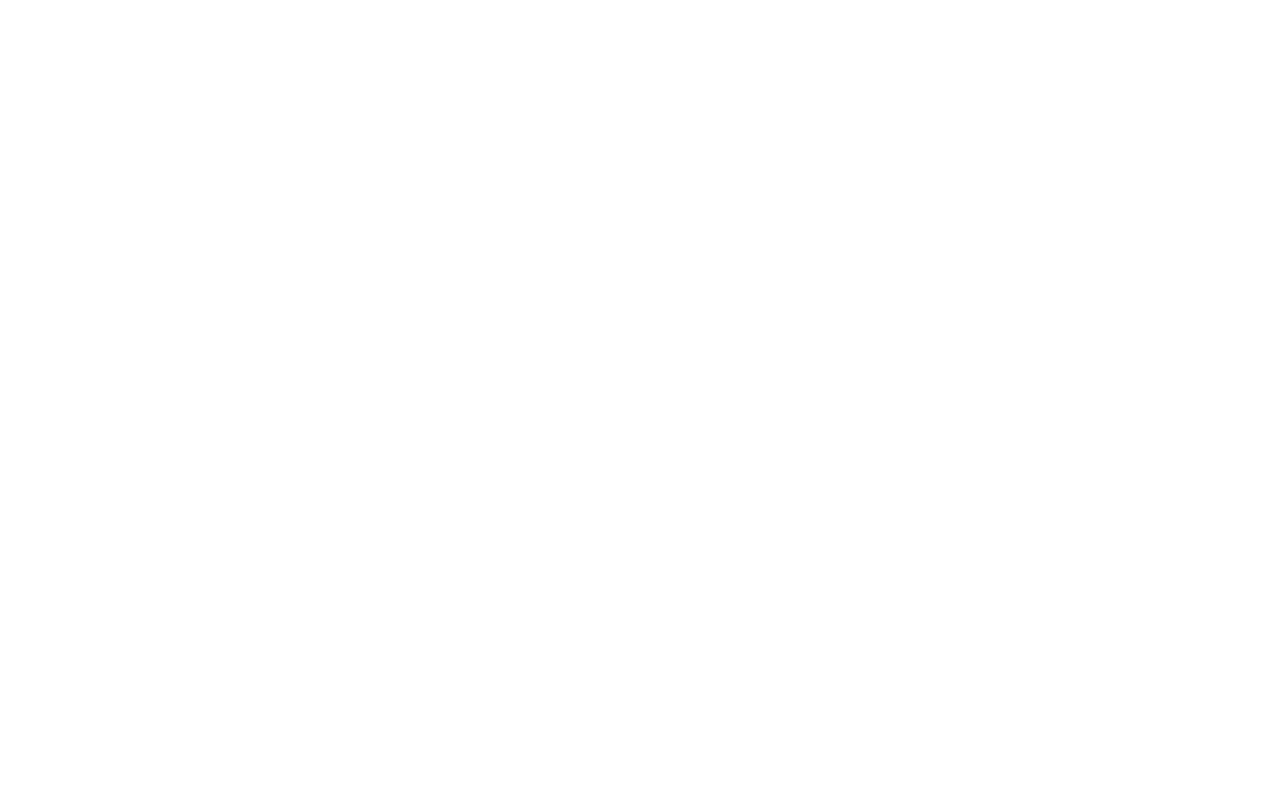
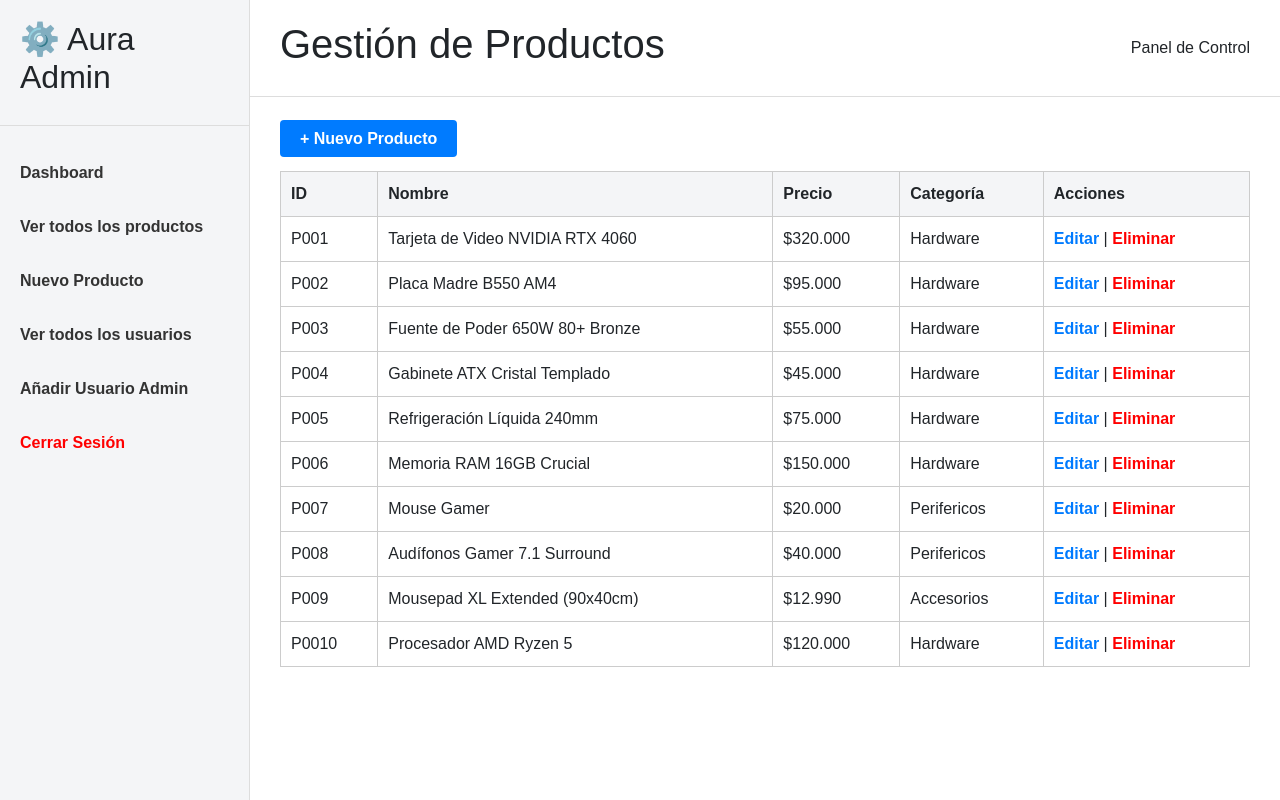
Before and after one commit to Fernand0SC/aura-shopEV2, a React (Vite) app: page /admin/productos in a window 1280 px wide. Before the commit this address had no page. Built offline with nearby package versions, Linux system fonts and the light colour scheme.

Commit message:
Se crea la vista AdminProductos con la tabla del catalogo dinamica

```diff
--- a/src/App.jsx
+++ b/src/App.jsx
@@ -14,6 +14,7 @@ import { Blogs } from './pages/Blogs';
 
 // Páginas del Administrador
 import { AdminHome } from './pages/AdminHome';
+import { AdminProductos } from './pages/AdminProductos';
 
 //molde cliente (con Header y Footer)
 const ClientLayout = ({ children }) => (
@@ -42,6 +43,7 @@ function App() {
 
         {/*ADMINISTRADOR */}
         <Route path="/admin" element={<AdminHome />} />
+        <Route path="/admin/productos" element={<AdminProductos />} />
       </Routes>
     </Router>
   );
--- /dev/null
+++ b/src/pages/AdminProductos.jsx
@@ -0,0 +1,46 @@
+import { Link } from 'react-router-dom';
+import { AdminLayout } from '../components/AdminLayout';
+import { productosIniciales } from '../data/db';
+
+export const AdminProductos = () => {
+    return (
+        <AdminLayout titulo="Gestión de Productos">
+            <div style={{ marginBottom: '20px' }}>
+                <Link to="/admin/producto/nuevo" className="btn-submit" style={{ textDecoration: 'none' }}>
+                    + Nuevo Producto
+                </Link>
+            </div>
+
+            <table className="tabla-admin">
+                <thead>
+                    <tr>
+                        <th>ID</th>
+                        <th>Nombre</th>
+                        <th>Precio</th>
+                        <th>Categoría</th>
+                        <th>Acciones</th>
+                    </tr>
+                </thead>
+                <tbody>
+                    {productosIniciales.map((prod) => (
+                        <tr key={prod.id}>
+                            <td>P00{prod.id}</td>
+                            <td>{prod.nombre}</td>
+                            <td>${prod.precio.toLocaleString('es-CL')}</td>
+                            <td style={{ textTransform: 'capitalize' }}>{prod.categoria}</td>
+                            <td>
+                                <Link to="/admin/producto/editar" className="btn-editar">Editar</Link> |{' '}
+                                <a href="#" className="btn-eliminar" onClick={(e) => {
+                                    e.preventDefault();
+                                    alert('Función eliminar en construcción');
+                                }}>
+                                    Eliminar
+                                </a>
+                            </td>
+                        </tr>
+                    ))}
+                </tbody>
+            </table>
+        </AdminLayout>
+    );
+};
```
